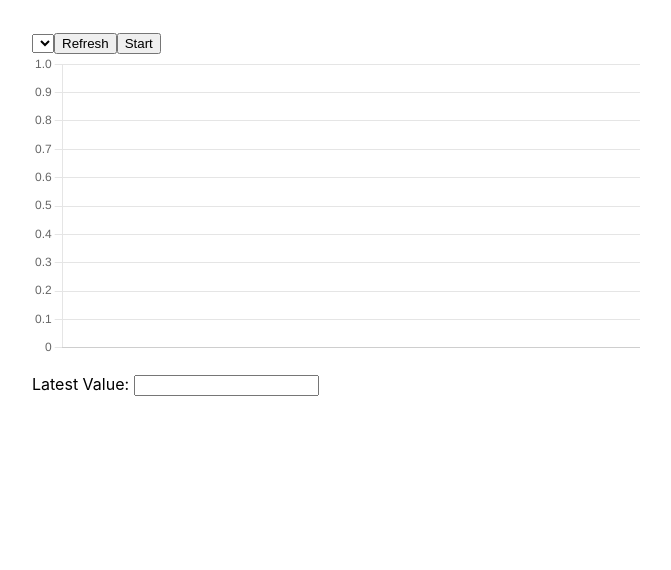
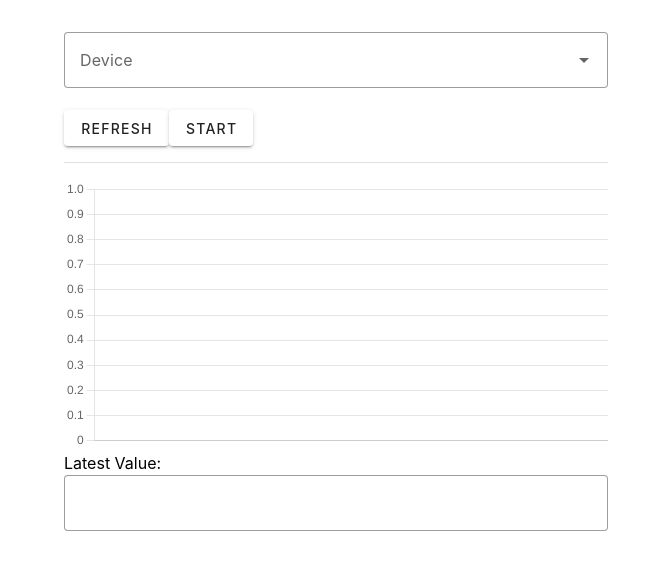
Before and after one commit to paolo-projects/h2-sensor, a Vue app: page / in a window 1280 px wide. Shown: the top 570 px of the page, without its empty margins (304-975 px from the left). Built offline with nearby package versions, Linux system fonts and the light colour scheme.

Commit message:
added vuetify

```diff
--- a/package.json
+++ b/package.json
@@ -21,6 +21,7 @@
     "@electron-forge/plugin-fuses": "^7.6.0",
     "@electron-forge/plugin-vite": "^7.6.0",
     "@electron/fuses": "^1.8.0",
+    "@mdi/font": "^7.4.47",
     "@vitejs/plugin-vue": "^5.2.1",
     "electron": "33.3.1",
     "vite": "^5.4.11"
@@ -32,6 +33,7 @@
     "@serialport/parser-readline": "^13.0.0",
     "chart.js": "^4.4.7",
     "electron-squirrel-startup": "^1.0.1",
-    "vue": "^3.5.13"
+    "vue": "^3.5.13",
+    "vuetify": "^3.7.6"
   }
 }
--- a/src/renderer.js
+++ b/src/renderer.js
@@ -27,7 +27,19 @@
  */
 
 import "./index.css";
-import App from "./App.vue";
+import App from "./ui/App.vue";
 import { createApp } from "vue";
 
-createApp(App).mount("#app");
+// Vuetify
+import "vuetify/styles";
+import { createVuetify } from "vuetify";
+import * as components from "vuetify/components";
+import * as directives from "vuetify/directives";
+import "@mdi/font/css/materialdesignicons.css"; // Ensure you are using css-loader
+
+const vuetify = createVuetify({
+  components,
+  directives,
+});
+
+createApp(App).use(vuetify).mount("#app");
--- a/src/App.vue
+++ b/src/ui/App.vue
@@ -1,5 +1,6 @@
 <template>
   <SerialSelector @sensorData="onData" />
+  <v-divider style="margin: 1em 0" />
   <Chart :data="sensorData" />
   <LatestValue :value="latestReading" />
 </template>
--- a/src/LatestValue.vue
+++ b/src/ui/LatestValue.vue
@@ -1,6 +1,14 @@
 <template>
   <div class="latest-value">
-    <p>Latest Value: <input type="text" readonly :value="props.value" /></p>
+    <p>
+      Latest Value:
+      <v-text-field
+        type="text"
+        variant="outlined"
+        readonly
+        :value="props.value"
+      />
+    </p>
   </div>
 </template>
 <script setup>
--- a/src/SerialSelector.vue
+++ b/src/ui/SerialSelector.vue
@@ -1,41 +1,38 @@
 <template>
-  <select v-model="selectedDevice" :disabled="isOngoing">
-    <option
-      v-for="(device, index) in devicesInfo"
-      :key="device.usbProductId"
-      :value="index"
-    >
-      0x{{ Number(device.usbVendorId).toString(16) }} - 0x{{
-        Number(device.usbProductId).toString(16)
-      }}
-    </option>
-  </select>
-  <button @click="getDevices" :disabled="isOngoing">Refresh</button>
-  <button @click="isOngoing ? stopSerial() : startSerial()">
+  <v-select
+    label="Device"
+    :items="Object.keys(devices)"
+    v-model="selectedDevice"
+    variant="outlined"
+  ></v-select>
+  <v-btn @click="getDevices" :disabled="isOngoing">Refresh</v-btn>
+  <v-btn @click="isOngoing ? stopSerial() : startSerial()">
     {{ isOngoing ? "Stop" : "Start" }}
-  </button>
+  </v-btn>
 </template>
 
 <script setup>
 import { ref, onMounted, shallowRef } from "vue";
-import SerialPortLineReader from "./serial/line-reader";
+import SerialPortLineReader from "../serial/line-reader";
 
 const emits = defineEmits(["sensorData"]);
 
-const devicesList = ref([]);
-const devicesInfo = ref([]);
+const devices = ref({});
 const selectedDevice = ref(null);
 const reader = shallowRef(null);
 const lineReader = shallowRef(new SerialPortLineReader());
 const isOngoing = ref(false);
 
 const getDevices = async () => {
-  const devices = await navigator.serial.getPorts();
-  if (devices) {
-    devicesList.value = devices.filter(
-      (device) => device.getInfo().usbProductId
-    );
-    devicesInfo.value = devicesList.value.map((device) => device.getInfo());
+  let dvcs = await navigator.serial.getPorts();
+  if (dvcs) {
+    dvcs = dvcs.filter((device) => device.getInfo().usbProductId);
+    devices.value = dvcs.reduce((acc, device) => {
+      acc[
+        device.getInfo().usbProductId + " - " + device.getInfo().usbVendorId
+      ] = device;
+      return acc;
+    }, {});
   } else {
     console.error("No devices found", devices);
   }
@@ -45,7 +42,7 @@ const stopSerial = async () => {
   isOngoing.value = false;
 
   if (selectedDevice.value != null) {
-    const device = devicesList.value[selectedDevice.value];
+    const device = devices.value[selectedDevice.value];
     await reader.value.releaseLock();
     await device.close();
   }
@@ -55,7 +52,7 @@ const startSerial = async () => {
   isOngoing.value = true;
 
   if (selectedDevice.value != null) {
-    const device = devicesList.value[selectedDevice.value];
+    const device = devices.value[selectedDevice.value];
     await device.open({ baudRate: 9600 });
 
     while (device.readable) {
@@ -72,6 +69,8 @@ const startSerial = async () => {
       }
     }
   }
+
+  isOngoing.value = false;
 };
 
 onMounted(() => {
```
Also changed, not shown: src/main.js (+14 -12 lines), src/ui/Chart.vue (renamed from src/Chart.vue), 1 other file (tests, documents, lock files or other folders).
